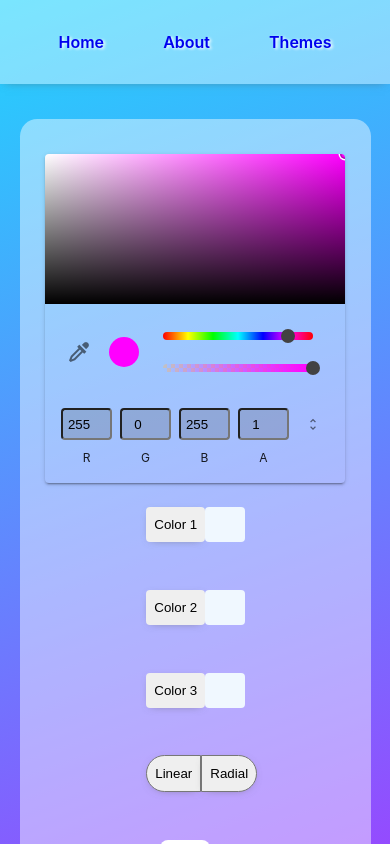
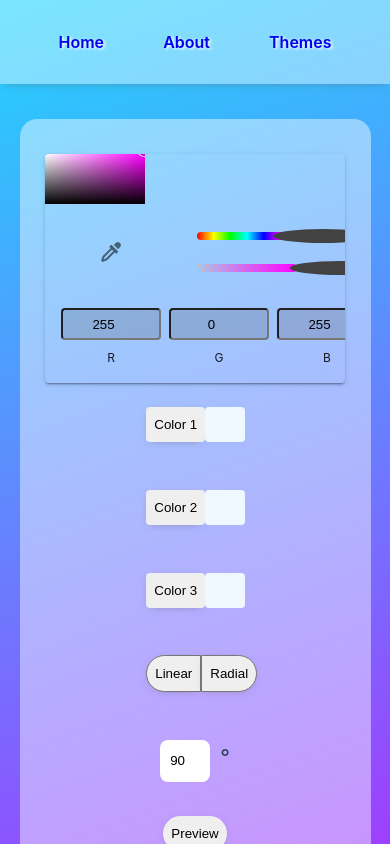
Before and after one commit to Kayvonk/VueGradients, a Vue app: page / in a window 390 px wide. Shown: the top 844 px of the page. Built offline with nearby package versions, Linux system fonts and the light colour scheme.

Commit message:
updated styling on color picker container

```diff
--- a/src/views/HomeView.vue
+++ b/src/views/HomeView.vue
@@ -63,7 +63,7 @@ function getPng() {
               <div :class="store.linearSelected && 'hide'" id="linearInputPlaceholder"></div>
             </span>
           </div>
-          <div class="d-flex justify-space-around">
+          <div class="colorPickerContainer">
             <v-color-picker theme="light" v-model="store.pickerColor" v-model:mode="store.mode"
               elevation="15"></v-color-picker>
           </div>
@@ -92,6 +92,11 @@ function getPng() {
 </template>
 
 <style scoped>
+.colorPickerContainer {
+  margin-top: auto;
+  margin-bottom: auto;
+}
+
 .colorDisplay {
   min-width: 40px;
   border-radius: 3pt;
@@ -101,8 +106,6 @@ function getPng() {
   content: "°";
   margin-left: 10px;
   font-size: 16pt;
-
-
 }
 
 .colorDisplay {
@@ -287,5 +290,9 @@ function getPng() {
     align-items: center;
     height: 20vh
   }
+
+  .v-color-picker * {
+    width: 100px !important;
+  }
 }
 </style>
```
